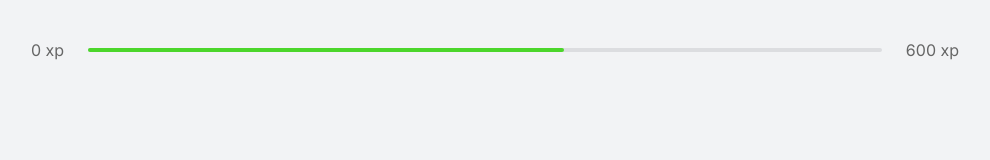
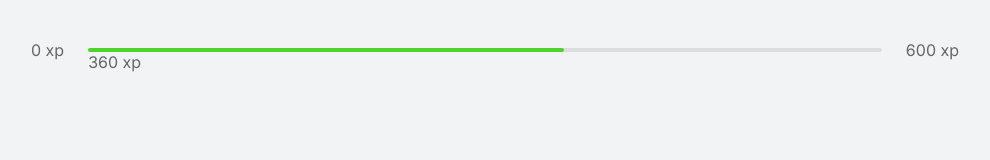
Before and after one commit to nascjoao/moveit, a React (Create React App) app: page / in a window 1280 px wide. Shown: the top 160 px of the page, without its empty margins (145-1135 px from the left). Built offline with nearby package versions, Linux system fonts and the light colour scheme.

Commit message:
add current-experience

```diff
--- a/src/components/ExperienceBar.tsx
+++ b/src/components/ExperienceBar.tsx
@@ -4,6 +4,7 @@ export function ExperienceBar() {
             <span>0 xp</span>
             <div>
                 <div style={{ width: '60%' }} />
+                <span className="current-experience">360 xp</span>
             </div>
             <span>600 xp</span>
         </header>
```
